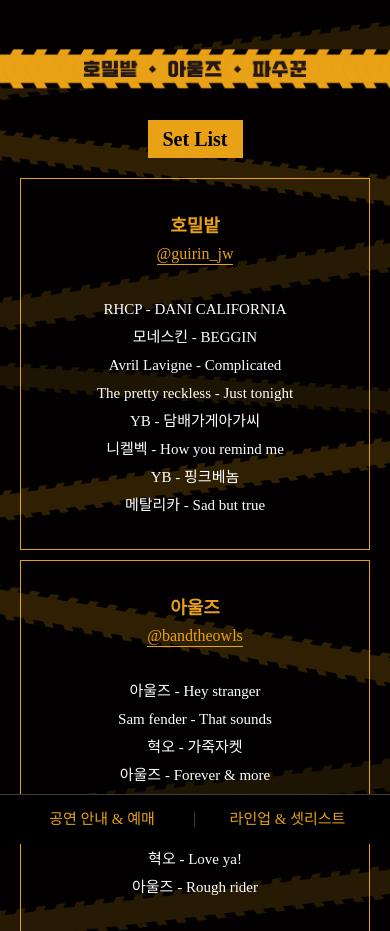
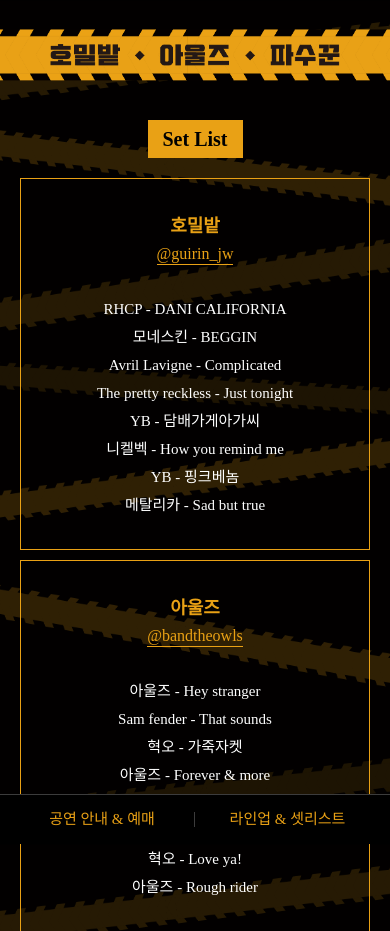
Before and after one commit to Ocknyer/caution, a plain HTML site: page setlist/index.html in a window 390 px wide. Shown: the top 931 px of the page. Drawn offline with Linux system fonts and the light colour scheme; a web font is replaced by a local one.

Commit message:
lineup 위치 수정

```diff
--- a/style/style.css
+++ b/style/style.css
@@ -369,8 +369,8 @@ p {
   }
 
   .lineup-img {
-    width: 1000px;
-    top: 5%;
+    width: 1300px;
+    top: 4%;
   }
 
   .header-box {
```
